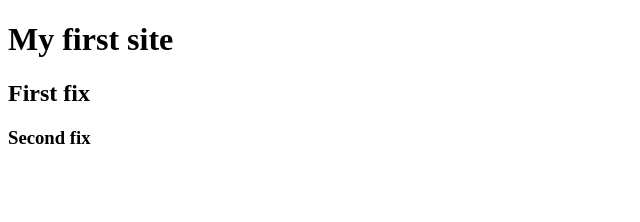
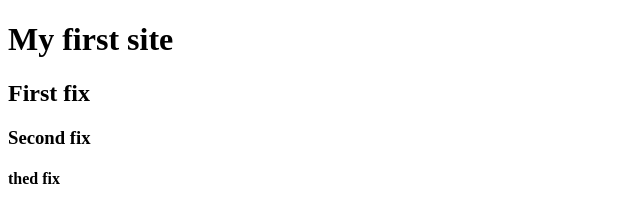
Before and after one commit to Chocopieca/practice.github.io, a plain HTML site: page index.html in a window 1280 px wide. Shown: the full height of the page, 0-640 px from the left. Drawn offline with Linux system fonts and the light colour scheme.

Commit message:
add thed fix

```diff
--- a/index.html
+++ b/index.html
@@ -9,5 +9,6 @@
     <h1>My first site</h1>
     <h2>First fix</h2>
     <h3>Second fix</h3>
+    <h4>thed fix</h4>
 </body>
 </html>
```
